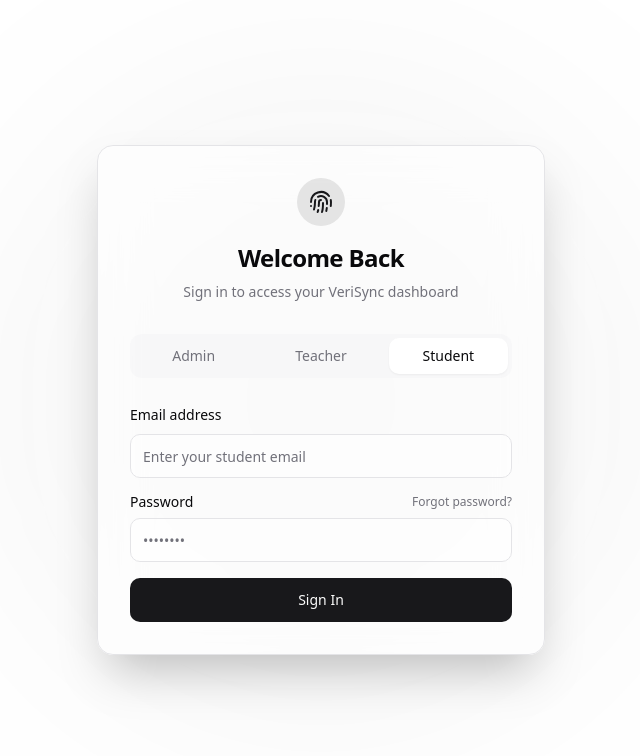
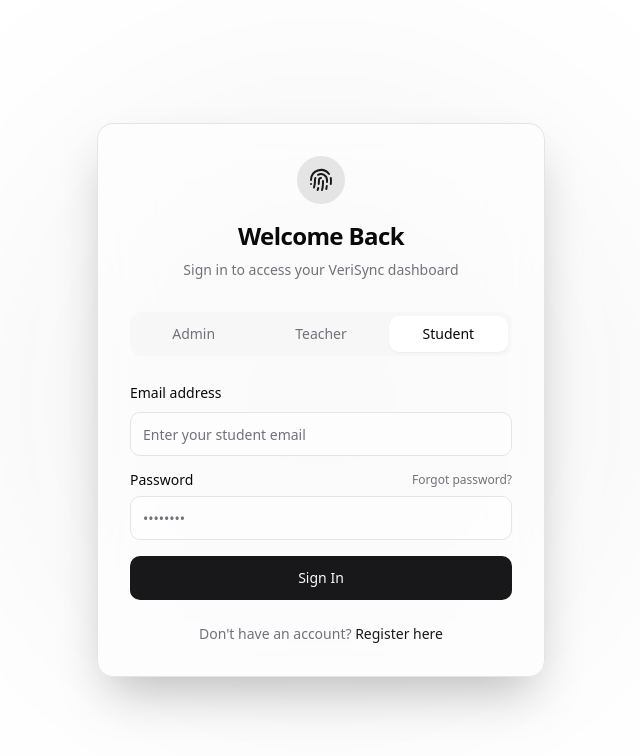
Before and after one commit to Sanskarsanshu/VeriSync_Data_Collection, a React (Vite) app in the folder frontend_v2/: page /login in a window 1280 px wide. Both pictures are taken after a click on the button "Student". Shown: the top 756 px of the page, without its empty margins (319-959 px from the left). Built offline with nearby package versions, Linux system fonts and the light colour scheme.

Commit message:
feat: Add student registration link to login page

```diff
--- a/frontend_v2/src/pages/LoginPage.tsx
+++ b/frontend_v2/src/pages/LoginPage.tsx
@@ -1,6 +1,6 @@
 import { useState } from 'react';
 import { motion } from 'framer-motion';
-import { useNavigate } from 'react-router-dom';
+import { useNavigate, Link } from 'react-router-dom';
 import { Button } from '@/components/ui/button';
 import { Input } from '@/components/ui/input';
 import { Label } from '@/components/ui/label';
@@ -86,6 +86,15 @@ export default function LoginPage() {
             Sign In
           </Button>
         </form>
+
+        {role === 'student' && (
+          <div className="mt-6 text-center text-sm text-muted-foreground">
+            Don't have an account?{' '}
+            <Link to="/register" className="text-primary hover:underline font-medium">
+              Register here
+            </Link>
+          </div>
+        )}
       </motion.div>
     </div>
   );
```
